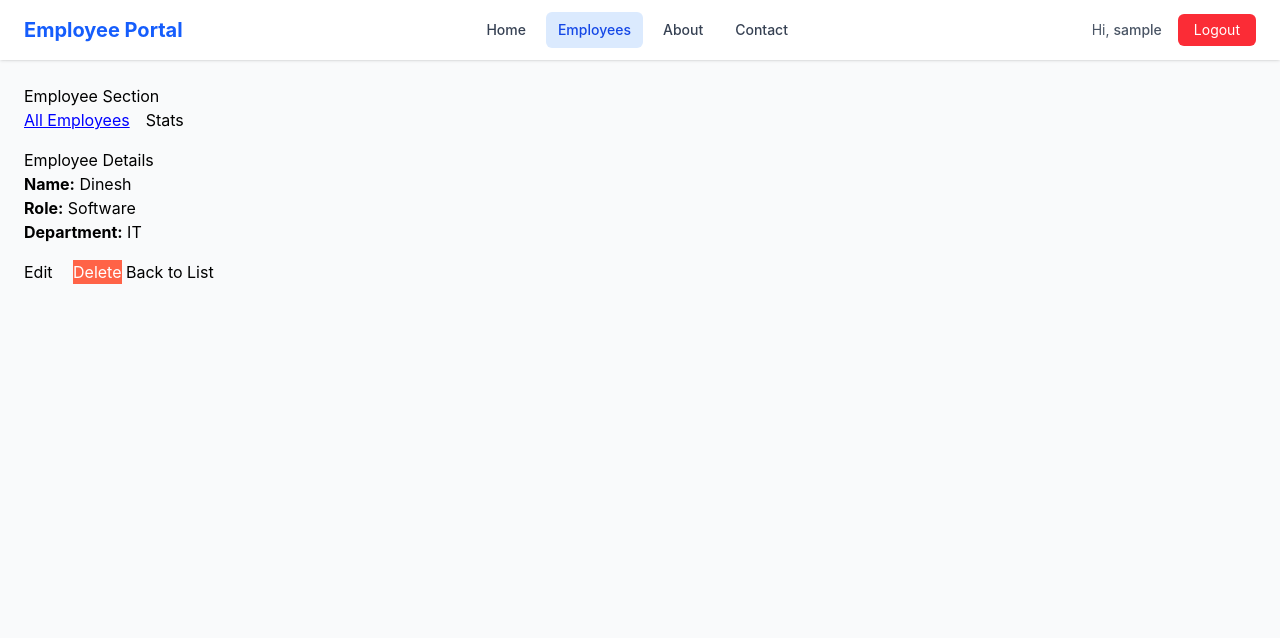
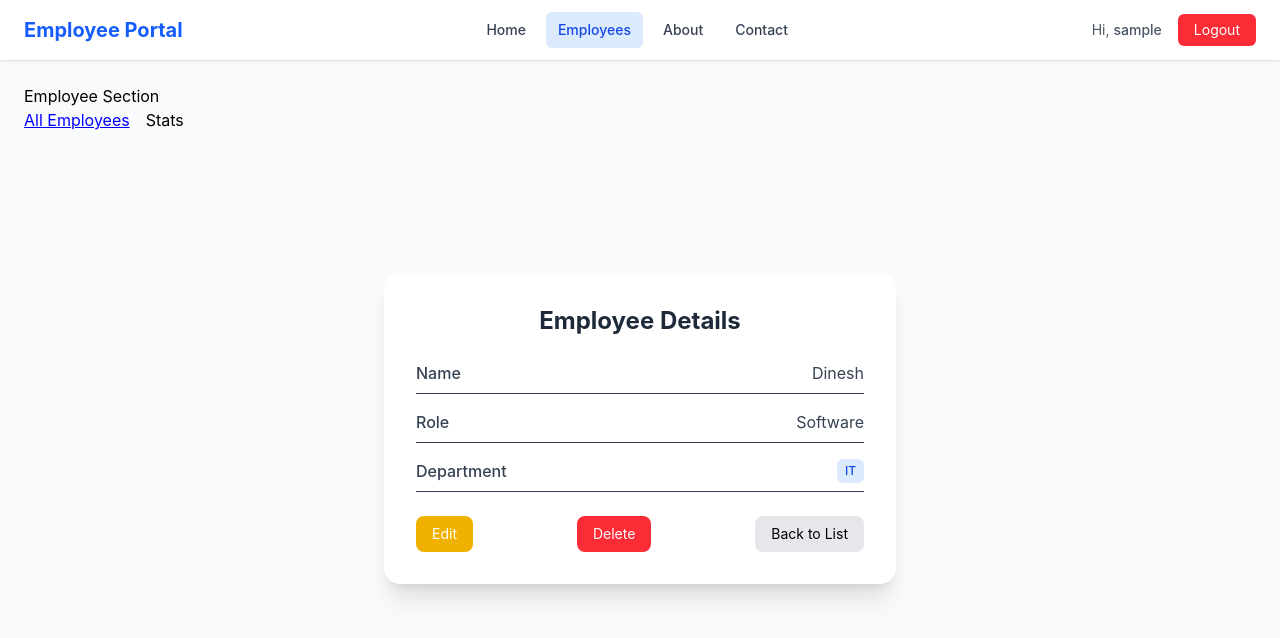
Before and after one commit to abhitiwari1258/Employee-Management-App, a React (Vite) app: page /employees/01d5cabc-e0c5-42da-853d-7f167b16db36 in a window 1280 px wide. Shown: the top 638 px of the page. Built offline with nearby package versions, Linux system fonts and the light colour scheme; sample sign-in values are in the browser's storage.

Commit message:
improve viewEmply UI

```diff
--- a/src/pages/ViewEmployee.jsx
+++ b/src/pages/ViewEmployee.jsx
@@ -30,40 +30,65 @@ const ViewEmployee = () => {
     };
 
     return (
-      <div>
-        <h2>Employee Details</h2>
-        <p>
-          <strong>Name:</strong> {employee.name}
-        </p>
-        <p>
-          <strong>Role:</strong> {employee.role}
-        </p>
-        <p>
-          <strong>Department:</strong> {employee.department}
-        </p>
+      <div className="min-h-[70vh] flex items-center justify-center bg-gray-50 px-4">
+        <div className="w-full max-w-lg bg-white rounded-2xl shadow-xl p-8">
+          <h2 className="text-2xl font-bold text-gray-800 mb-6 text-center">
+            Employee Details
+          </h2>
 
-        <div style={{ marginTop: "1rem" }}>
-          <Link to={`/employees/${id}/edit`} style={{ marginRight: "1rem" }}>
-            <button>Edit</button>
+          <div className="space-y-4 text-gray-700">
+            <div className="flex justify-between border-b pb-2">
+              <span className="font-medium">Name</span>
+              <span>{employee.name}</span>
+            </div>
+
+            <div className="flex justify-between border-b pb-2">
+              <span className="font-medium">Role</span>
+              <span>{employee.role}</span>
+            </div>
+
+            <div className="flex justify-between border-b pb-2">
+              <span className="font-medium">Department</span>
+              <span className="bg-blue-100 text-blue-700 px-2 py-1 rounded-md text-xs font-medium">
+                {employee.department}
+              </span>
+            </div>
+          </div>
+
+          <div className="mt-6 flex justify-between">
+            <Link to={`/employees/${id}/edit`}>
+              <button className="bg-yellow-500 hover:bg-yellow-600 text-white px-4 py-2 rounded-lg text-sm transition">
+                Edit
+              </button>
             </Link>
             &nbsp;
             <button
               onClick={handleDelete}
-            style={{ color: "white", backgroundColor: "tomato" }}
+              className="bg-red-500 hover:bg-red-600 text-white px-4 py-2 rounded-lg text-sm transition"
             >
               Delete
             </button>
             &nbsp;
-          {/* <Link to="/employees" style={{marginLeft:'10px'}}>Back to List</Link> */}
-          <button onClick={() => navigate("/employees")}>Back to List</button>
+            <button
+              onClick={() => navigate("/employees")}
+              className="bg-gray-200 hover:bg-gray-300 px-4 py-2 rounded-lg text-sm transition"
+            >
+              Back to List
+            </button>
+          </div>
         </div>
       </div>
     );
   } catch (error) {
     return (
-      <div>
-        <h3 style={{ color: "red" }}>{error.message}</h3>
-        <button onClick={() => navigate("/employees")}>
+      <div className="min-h-[60vh] flex flex-col items-center justify-center text-center">
+        <h3 className="text-red-500 text-lg font-semibold mb-4">
+          {error.message}
+        </h3>
+        <button
+          onClick={() => navigate("/employees")}
+          className="bg-blue-600 text-white px-4 py-2 rounded-lg hover:bg-blue-700 transition"
+        >
           Back to Employees
         </button>
       </div>
```
Lines whose indentation alone changed are shown as unchanged.
